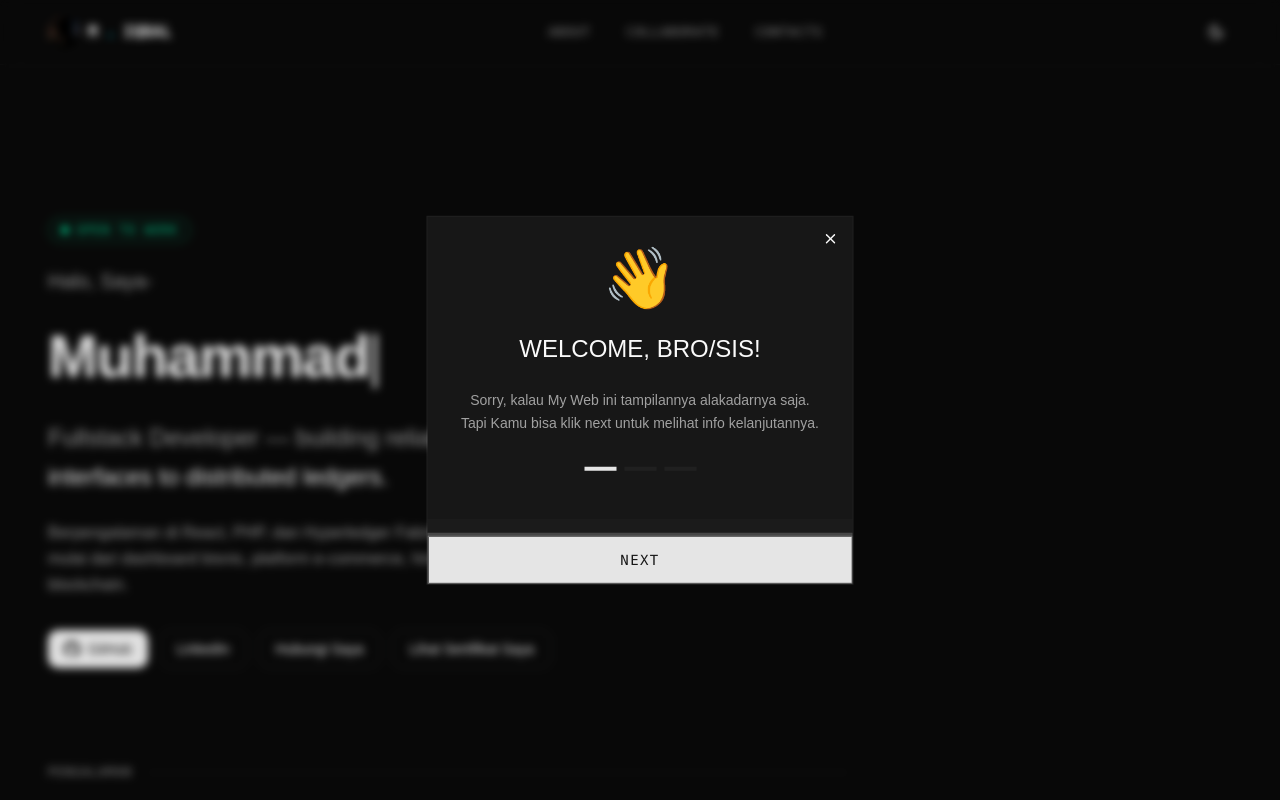
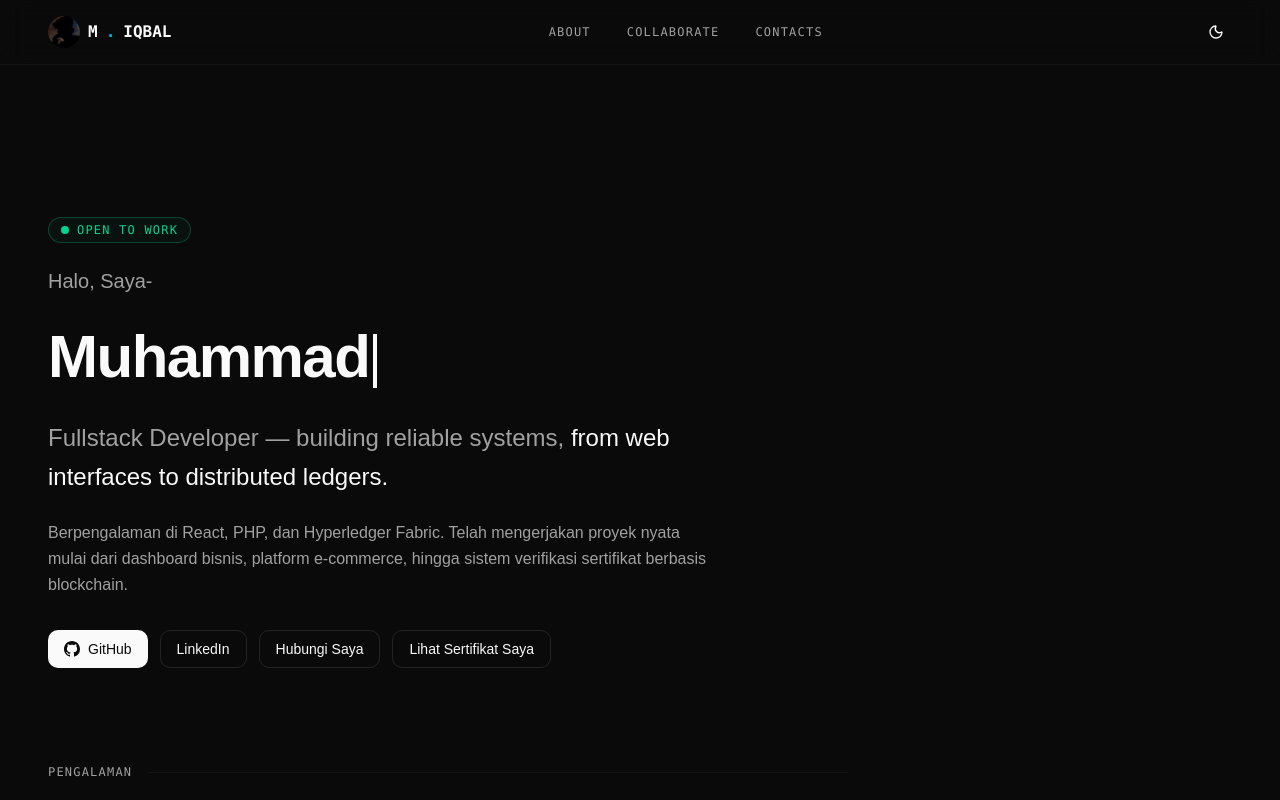
Before and after one commit to Moch-Iqbaal/moch-iqbaaal, a React (Vite) app: page / in a window 1280 px wide. Shown: the top 800 px of the page. Built offline with nearby package versions, Linux system fonts and the light colour scheme.

Commit message:
updated to profesional

```diff
--- a/src/App.tsx
+++ b/src/App.tsx
@@ -6,7 +6,6 @@
 import { BrowserRouter as Router, Routes, Route } from "react-router-dom";
 import { ThemeProvider } from "./components/theme-provider";
 import { Layout } from "./components/layout";
-import { WelcomeModal } from "./components/welcome-modal";
 import Home from "./pages/home";
 import About from "./pages/about";
 import Collaborate from "./pages/collaborate";
@@ -17,7 +16,6 @@ export default function App() {
     <ThemeProvider defaultTheme="dark" storageKey="portfolio-theme">
       <Router>
         <Layout>
-          <WelcomeModal />
           <Routes>
             <Route path="/" element={<Home />} />
             <Route path="/about" element={<About />} />
--- a/src/components/welcome-modal.tsx
+++ /dev/null
@@ -1,160 +0,0 @@
-import React, { useState, useEffect } from "react";
-import {
-  Dialog,
-  DialogContent,
-  DialogHeader,
-  DialogTitle,
-  DialogDescription,
-  DialogFooter,
-} from "@/src/components/ui/dialog";
-
-import { Button } from "@/src/components/ui/button";
-import { motion, AnimatePresence } from "motion/react";
-
-export function WelcomeModal() {
-  const [open, setOpen] = useState(false);
-  const [step, setStep] = useState(1);
-
-  useEffect(() => {
-    // Cek apakah user sedang di halaman utama "/"
-    const isHomePage = window.location.pathname === "/";
-
-    // Cek apakah pop up sudah pernah muncul di sesi ini
-    const hasSeenThisSession = sessionStorage.getItem("hasSeenWelcome");
-
-    // Hanya tampilkan kalau di halaman utama DAN belum muncul di sesi ini
-    if (isHomePage && !hasSeenThisSession) {
-      setOpen(true);
-    }
-  }, []);
-
-  const nextStep = () => {
-    if (step < 3) {
-      setStep(step + 1);
-    } else {
-      setOpen(false);
-      setStep(1);
-      // Tandai sudah muncul di sesi ini
-      sessionStorage.setItem("hasSeenWelcome", "true");
-    }
-  };
-
-  // Kalau user klik tombol X (close), juga tandai sudah muncul
-  const handleOpenChange = (val: boolean) => {
-    if (!val) {
-      sessionStorage.setItem("hasSeenWelcome", "true");
-      setStep(1);
-    }
-    setOpen(val);
-  };
-
-  const steps = [
-    {
-      title: "Welcome, Bro/Sis!",
-      description:
-        "Sorry, kalau My Web ini tampilannya alakadarnya saja. Tapi Kamu bisa klik next untuk melihat info kelanjutannya.",
-      icon: "👋",
-    },
-    {
-      title: "Kenalan Dulu, Yuk!",
-      instagram: "https://www.instagram.com/m.iqbaaal_3/",
-      facebook: "https://www.facebook.com/INIAKUNABAIDEH.TQ",
-      description:
-        "Kamu sudah di bagian info ke 2, maka dari itu kamu boleh(sunnah) saja follow My sosmed untuk kenal lebih dekat dengan Sya...:",
-      icon: "🚨",
-    },
-    {
-      title: "Let's Collaborate!",
-      description:
-        "''Senjata yang paling ampuh yaitu benda yang sedang Anda pegang saat ini.'' (Moch Iqbal — Leader Group H.INT)",
-      icon: "🚀",
-    },
-
-  ];
-
-  return (
-    <Dialog open={open} onOpenChange={handleOpenChange}>
-      <DialogContent className="sm:max-w-[425px] border-border/40 p-0 overflow-hidden rounded-none">
-        <div className="relative p-8">
-          <AnimatePresence mode="wait">
-            <motion.div
-              key={step}
-              initial={{ opacity: 0, x: 20 }}
-              animate={{ opacity: 1, x: 0 }}
-              exit={{ opacity: 0, x: -20 }}
-              transition={{ duration: 0.2 }}
-              className="space-y-6"
-            >
-              <div className="flex justify-center">
-                <span className="text-6xl">
-                  {steps[step - 1].icon}
-                </span>
-              </div>
-
-              <DialogHeader>
-                <DialogTitle className="text-2xl font-sans tracking-tightest uppercase text-center">
-                  {steps[step - 1].title}
-                </DialogTitle>
-
-                <DialogDescription className="text-center text-muted-foreground leading-relaxed pt-4">
-                  {steps[step - 1].description}
-                </DialogDescription>
-              </DialogHeader>
-
-              {/* SOCIAL MEDIA BUTTON */}
-              {(steps[step - 1].instagram || steps[step - 1].facebook) && (
-                <div className="flex flex-col gap-3 pt-2">
-
-                  {/* INSTAGRAM */}
-                  {steps[step - 1].instagram && (
-                    <a
-                      href={steps[step - 1].instagram}
-                      target="_blank"
-                      rel="noopener noreferrer"
-                      className="text-center px-4 py-2 border border-white/20 text-sm uppercase tracking-widest hover:bg-white hover:text-black transition-all duration-300"
-                    >
-                      Instagram - (@m.iqbaaal_3)
-                    </a>
-                  )}
-
-                  {/* FACEBOOK */}
-                  {steps[step - 1].facebook && (
-                    <a
-                      href={steps[step - 1].facebook}
-                      target="_blank"
-                      rel="noopener noreferrer"
-                      className="text-center px-4 py-2 border border-white/20 text-sm uppercase tracking-widest hover:bg-white hover:text-black transition-all duration-300"
-                    >
-                      Facebook - (Muhamad Maulana Iqbal)
-                    </a>
-                  )}
-                </div>
-              )}
-            </motion.div>
-          </AnimatePresence>
-
-          {/* STEP INDICATOR */}
-          <div className="flex justify-center gap-2 mt-8">
-            {[1, 2, 3].map((s) => (
-              <div
-                key={s}
-                className={`h-1 w-8 transition-all ${
-                  s === step ? "bg-primary" : "bg-border/40"
-                }`}
-              />
-            ))}
-          </div>
-        </div>
-
-        <DialogFooter className="p-4 bg-muted/30 border-t border-border/10 sm:justify-center">
-          <Button
-            onClick={nextStep}
-            className="w-full font-mono uppercase tracking-widest rounded-none h-12"
-          >
-            {step === 3 ? "Mulai Eksplorasi" : "Next"}
-          </Button>
-        </DialogFooter>
-      </DialogContent>
-    </Dialog>
-  );
-}
```
Also changed, not shown: package.json (+7 -1 lines), 1 other file (tests, documents, lock files or other folders).
